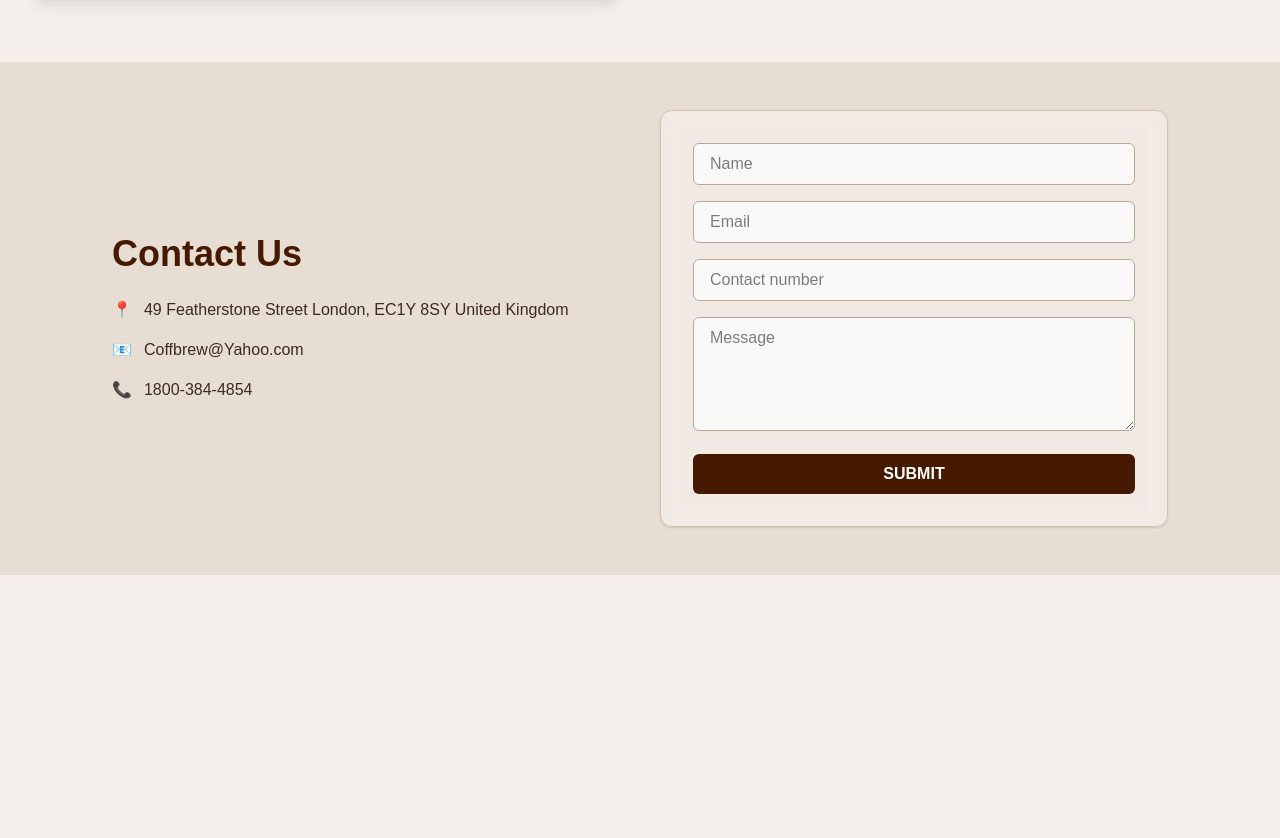
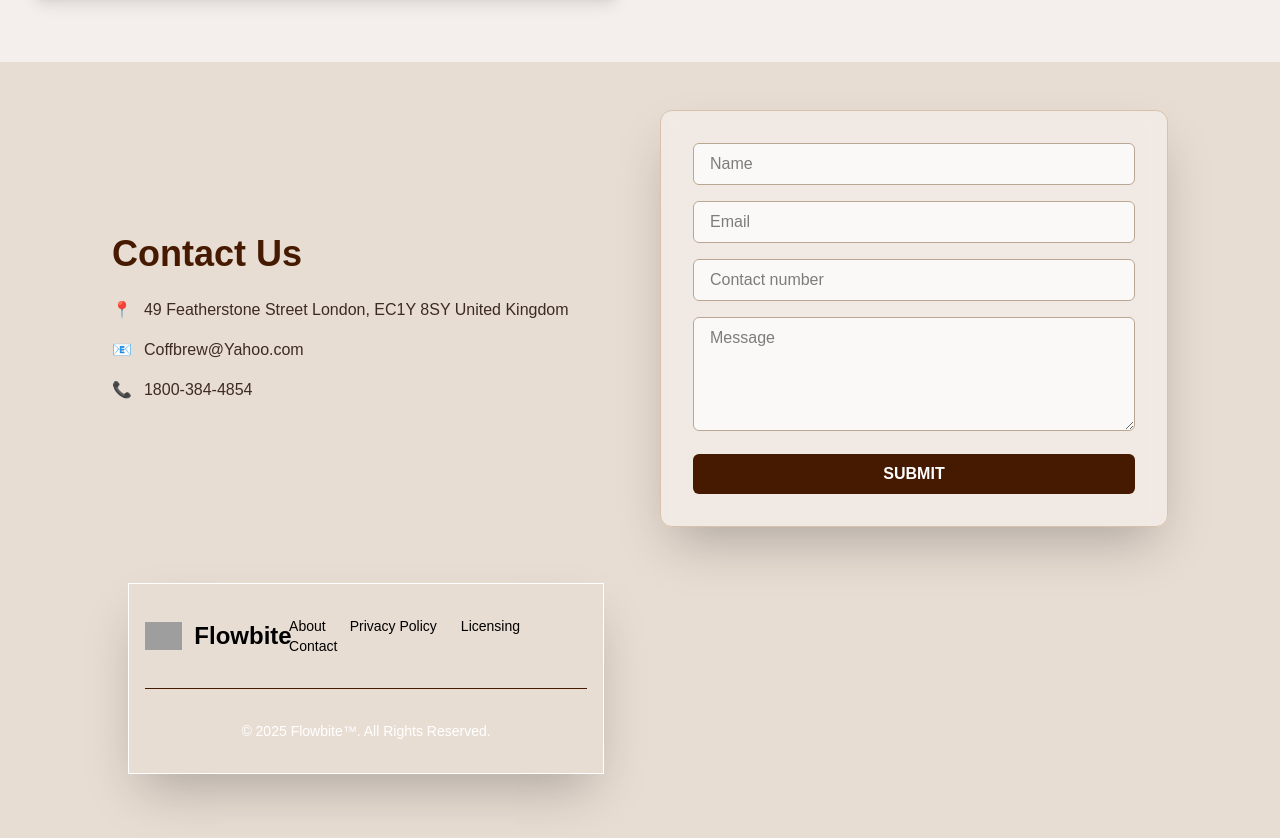
Before and after one commit to preetivithal2/CoFFee.., a Next.js app: page / in a window 1280 px wide. Shown: the part 3563-4401 px from the top of the page. Before the commit the page ends 4138 px from the top, so only its background shows below. Built offline with nearby package versions, Linux system fonts and the light colour scheme; grey boxes are pictures that could not be loaded.

Commit message:
edit footer

```diff
--- a/app/_components/FooterContact.tsx
+++ b/app/_components/FooterContact.tsx
@@ -26,7 +26,7 @@
         </div>
 
         {/* Form */}
-        <form className="w-full bg-white/40 backdrop-blur-sm border border-[#d8c2aa] p-6 md:p-8 rounded-xl shadow-sm space-y-4">
+        <form className="w-full shadow-2xl bg-white/40 backdrop-blur-sm border border-[#d8c2aa] p-6 md:p-8 rounded-xl  space-y-4">
           <input
             type="text"
             placeholder="Name"
@@ -58,6 +58,67 @@
             SUBMIT
           </button>
         </form>
+        {/* <div className="flex items-center flex-col justify-center"><hr className="my-6 border-default sm:mx-auto lg:my-8" />
+        <span className="block text-sm text-body text-amber-900 sm:text-center ">© 2025 <a href="https://flowbite.com/" className="hover:underline">Flowbite™</a>. All Rights Reserved.</span></div> */}
+
+
+
+   <footer className="bg-neutral-primary-soft rounded-base shadow-2xl border border-default m-4 ">
+      <div className="w-full max-w-screen-xl mx-auto p-4 md:py-8">
+
+        <div className="sm:flex sm:items-center sm:justify-between text-black">
+          <a
+            href="https://flowbite.com/"
+            className="flex items-center mb-4 sm:mb-0 space-x-3 rtl:space-x-reverse"
+          >
+            <img
+              src="https://flowbite.com/docs/images/logo.svg"
+              className="h-7"
+              alt="Flowbite Logo"
+            />
+            <span className="text-heading self-center text-2xl font-semibold whitespace-nowrap">
+              Flowbite
+            </span>
+          </a>
+
+          <ul className="flex flex-wrap items-center mb-6 text-sm font-medium text-body sm:mb-0">
+            <li>
+              <a href="#" className="hover:underline me-4 md:me-6">
+                About
+              </a>
+            </li>
+            <li>
+              <a href="#" className="hover:underline me-4 md:me-6">
+                Privacy Policy
+              </a>
+            </li>
+            <li>
+              <a href="#" className="hover:underline me-4 md:me-6">
+                Licensing
+              </a>
+            </li>
+            <li>
+              <a href="#" className="hover:underline">
+                Contact
+              </a>
+            </li>
+          </ul>
+        </div>
+
+        <hr className="my-6 border-amber-950 sm:mx-auto lg:my-8" />
+
+        <span className="block text-sm text-body text-center ">
+          © 2025{" "}
+          <a href="https://flowbite.com/" className="hover:underline">
+            Flowbite™
+          </a>
+          . All Rights Reserved.
+        </span>
+      </div>
+    </footer>
+
+
+
       </div>
     </footer>
   );
```
Also changed, not shown: public/4.png (deleted), public/6.webp (deleted).
